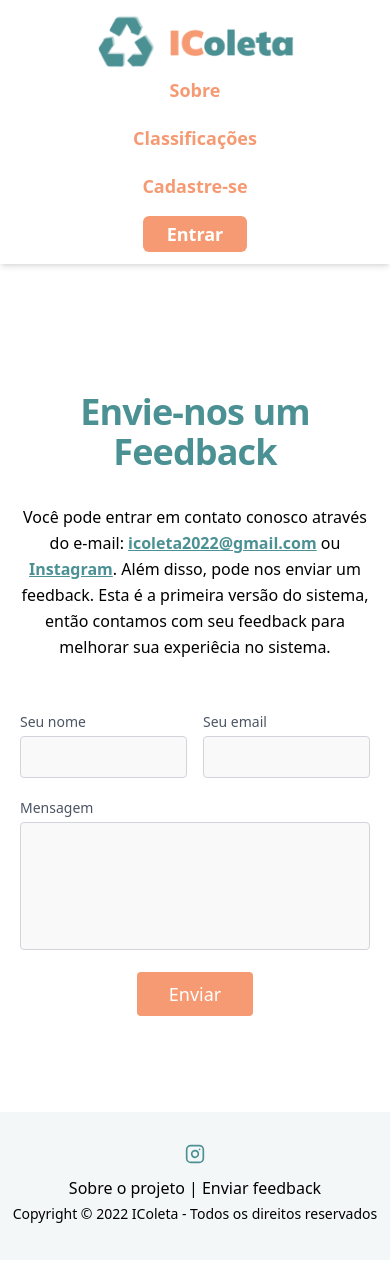
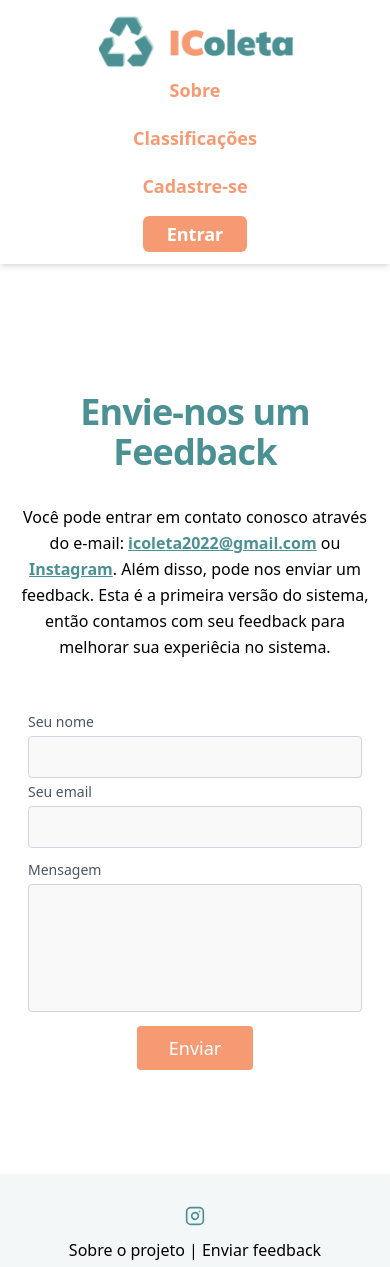
Before and after one commit to icoleta/icoleta-front, a React (Create React App) app: page /feedback in a window 390 px wide. Shown: the top 1267 px of the page. Built offline with nearby package versions, Linux system fonts and the light colour scheme.

Commit message:
responsividade dos inputs feedback

```diff
--- a/src/pages/Feedback.jsx
+++ b/src/pages/Feedback.jsx
@@ -36,10 +36,10 @@ function Feedback() {
                     </p>
                 </div>
                 <form onSubmit={handleSubmit} className="lg:w-1/2 md:w-2/3 mx-auto">
-                    <div className="flex flex-wrap -m-2">
-                        <div className="p-2 w-1/2">
-                            <div className="relative">
-                                <label for="name" className="leading-7 text-sm text-gray-600">
+                    <div className="flex flex-wrap gap-2 m-2">
+                        <div className="w-full laptop:flex  gap-2">
+                                < div className = "grow">
+                                    <label for="name" className="block leading-7 text-sm text-gray-600">
                                         Seu nome
                                     </label>
                                     <input
@@ -51,10 +51,8 @@ function Feedback() {
                                         className="w-full bg-gray-100 bg-opacity-50 rounded border border-gray-300 focus:border-indigo-500 focus:bg-white focus:ring-2 focus:ring-indigo-200 text-base outline-none text-gray-700 py-1 px-3 leading-8 transition-colors duration-200 ease-in-out"
                                     />
                                 </div>
-                        </div>
-                        <div className="p-2 w-1/2">
-                            <div className="relative">
-                                <label for="email" className="leading-7 text-sm text-gray-600">
+                                <div className="grow">
+                                    <label for="email" className="block leading-7 text-sm text-gray-600">
                                         Seu email
                                     </label>
                                     <input
@@ -67,8 +65,7 @@ function Feedback() {
                                     />
                                 </div>
                         </div>
-                        <div className="p-2 w-full">
-                            <div className="relative">
+                            <div className="w-full">
                                 <label
                                     for="message"
                                     className="leading-7 text-sm text-gray-600"
@@ -83,13 +80,12 @@ function Feedback() {
                                     errors={errors}
                                 ></textarea>
                             </div>
-                        </div>
-                        <div className="p-2 w-full">
+
                             <button className="flex mx-auto text-white bg-sunset-orange border-0 py-2 px-8 focus:outline-none hover:bg-sunset-orange-dark rounded text-lg">
                                 Enviar
                             </button>
                     </div>
-                    </div>
+
                 </form>
             </div>
         </div>
```
Lines whose indentation alone changed are shown as unchanged.
